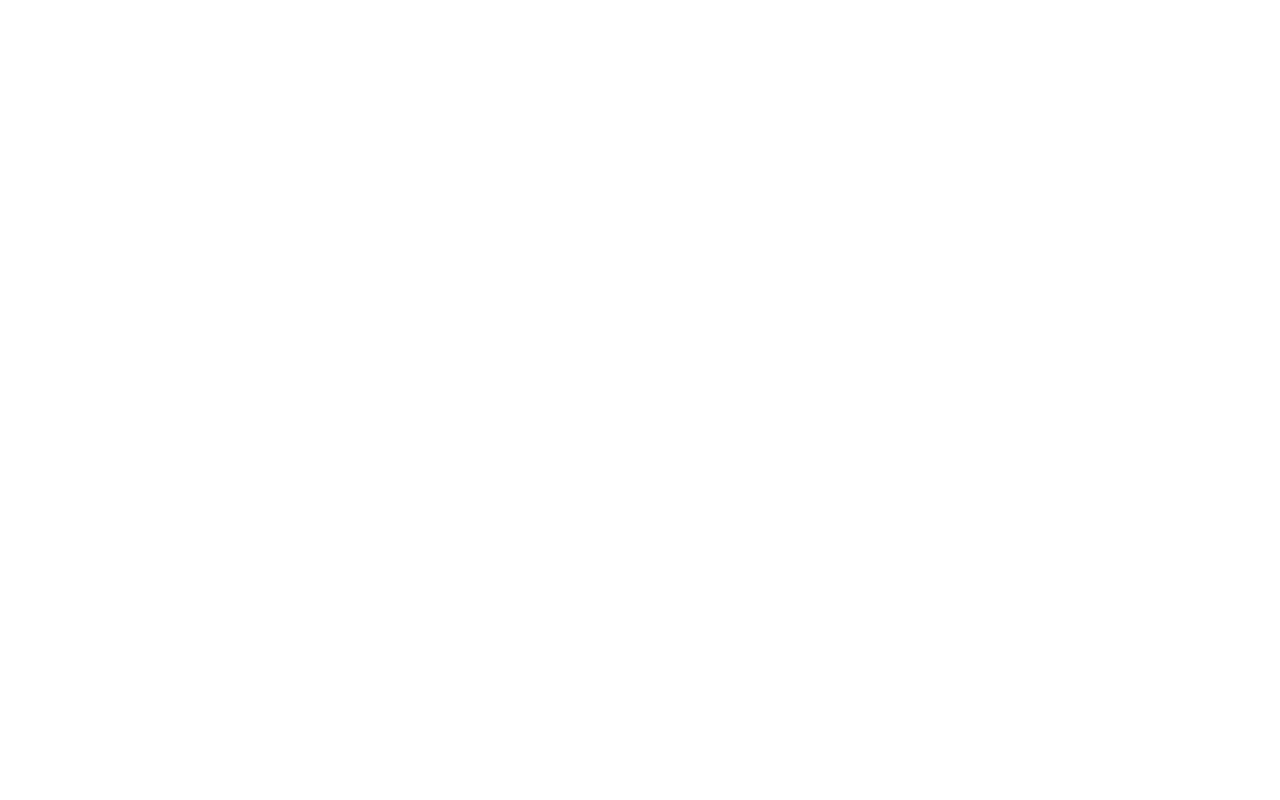
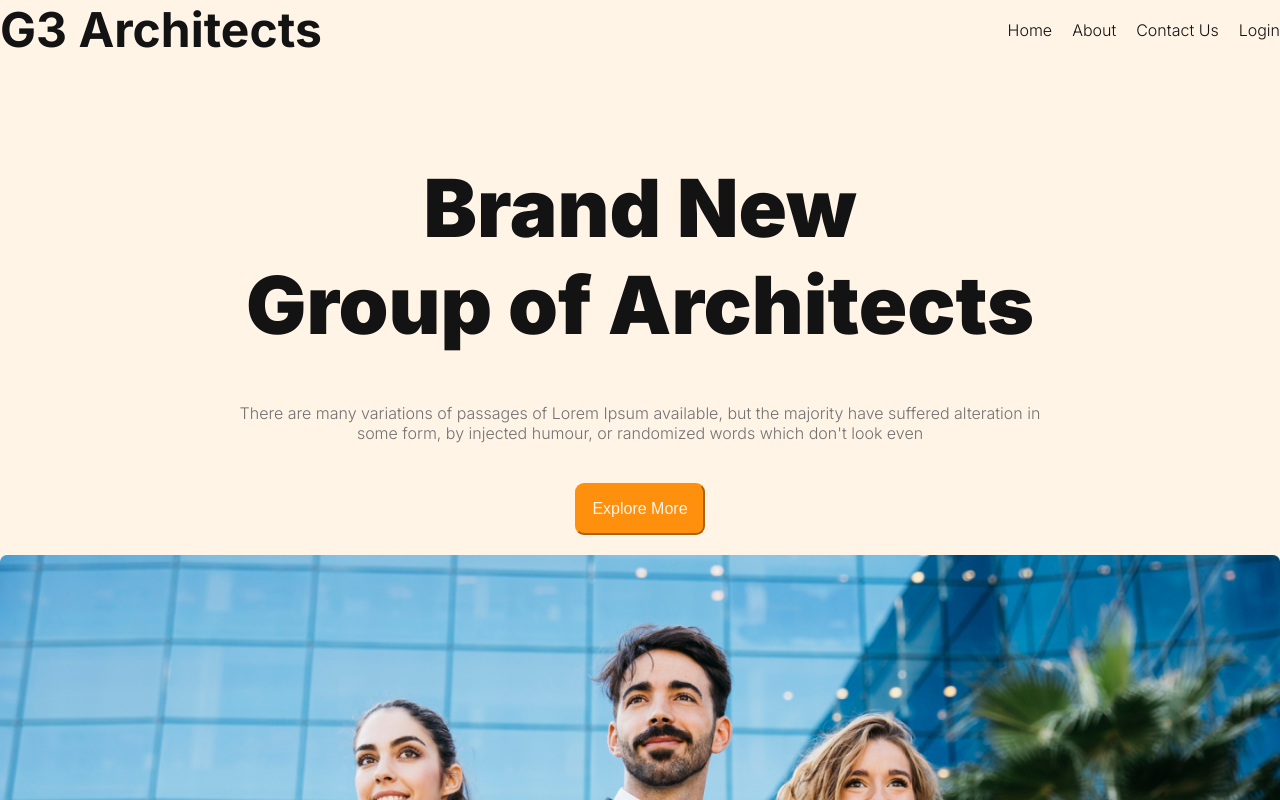
Before and after one commit to naimaashraftithii/g3_architecture_responsive, a plain HTML site: page index.html in a window 1280 px wide. Shown: the top 800 px of the page. Drawn offline with Linux system fonts and the light colour scheme.

Commit message:
complete nav section and banner section

```diff
--- a/index.html
+++ b/index.html
@@ -3,9 +3,57 @@
 <head>
     <meta charset="UTF-8">
     <meta name="viewport" content="width=device-width, initial-scale=1.0">
+    <link rel="stylesheet" href="./style.css">
+    <!-- Font style -->
+    <link rel="preconnect" href="https://fonts.googleapis.com">
+<link rel="preconnect" href="https://fonts.gstatic.com" crossorigin>
+<link href="https://fonts.googleapis.com/css2?family=Inter:ital,opsz,wght@0,14..32,100..900;1,14..32,100..900&family=Raleway:ital,wght@0,100..900;1,100..900&family=Work+Sans:ital,wght@0,100..900;1,100..900&display=swap" rel="stylesheet">
+
     <title>G3 architecture</title>
 </head>
-<body>
+<body class="g3_architecture_container inter-sans">
+
+  <!-- Header section start here -->
+  <header class="header_container color_orange2">
+    <nav class="navbar">
+      <h2 class="logo color_dark_black ">G3  Architects</h2>
+      <ul class="nav_list">
+        <li class="nav-item"><a href="" class="nav-link">Home</a></li>
+        <li class="nav-item"><a href="" class="nav-link">About</a></li>
+        <li class="nav-item"><a href="" class="nav-link">Contact Us</a></li>
+        <li class="nav-item"><a href="" class="nav-link">Login</a></li>
+      </ul>
+    </nav>
+     <div class="banner_section" >
+        <div class="banner_section_text color_dark_black">
+            <h3 class="banner_txt1">Brand New </br>
+
+Group of Architects </h3>
+            <div class="banner_txt2 color_gray" >
+                 <p>There are many variations of passages of Lorem Ipsum available, but the majority have suffered alteration in </br>some form, by injected humour, or randomized words which don't look even </p>
+            </div>
+        </br>
+           <div class="g3_architecture_container_btn">
+            <button type="button" class="btn btn-primary btn-lg orange_btn">Explore More</button>
+           </div>
+        </div>
+
+         <div>
+            <img class="header_container_banner_img" src="./images/banner.png" alt="Here is image">
+         </div>
+     </div>
+
+  </header>
+</body>
+
+    <!-- Header section end here -->
+
+
+
+
+
+
+
 
 </body>
 </html>
--- a/style.css
+++ b/style.css
@@ -0,0 +1,126 @@
+
+ * {
+  margin: 0;
+  padding: 0;
+  box-sizing: border-box;
+}
+
+html, body {
+    width: 100%;
+    margin: 0;
+    padding: 0;
+    color: #727272;
+}
+.color_gray{
+ color: #727272;
+}
+.color_orange{
+  color: #FF900E;
+}
+.color_orange2{
+    background-color: rgba(255, 144, 14, 0.1);
+}
+
+.color_dark_black{
+color: #131313;
+}
+.inter-sans {
+    font-family: "Inter", sans-serif;
+    font-optical-sizing: auto;
+    font-weight: 300;
+    font-style: normal;
+}
+
+.navbar , .banner_section ,.header_container_banner_img {
+    max-width: 1440px;
+    margin: 0 auto;
+}
+.orange_btn{
+    font-size: 1em;
+    font-weight: 200;
+    color:#FFF4E7;
+    background-color: #FF900E;
+    border-color: #FF900E;
+    border-radius: 9px;
+    padding:15px;
+    margin:20px;
+    transition-duration: 0.4s;
+    cursor: pointer;
+
+}
+.orange_btn:hover{
+
+    color:#FFF4E7;
+    background-color:mediumblue;
+    border-color: mediumblue;
+    border-radius: 9px;
+    padding:20px;
+    margin:25px;
+    transition-duration: 0.4s;
+    cursor: pointer;
+
+
+}
+
+
+.logo{
+    font-size: 3rem;
+    font-family: 300;
+}
+.navbar {
+    display: flex;
+    justify-content: space-between;
+    align-items: center;
+}
+
+.nav_list {
+    display: flex;           /* Make links horizontal */
+    list-style: none;        /* Remove bullets */
+    margin: 0;
+    padding: 0;
+    gap: 20px;               /* Add space between items */
+}
+
+.nav-link {
+    text-decoration: none;   /* Remove underline */
+    color: #131313;          /* Set link color */
+    font-weight: 300;
+}
+
+.nav-link:hover {
+    color: white;          /* Optional: hover effect */
+    background-color:orangered;
+    border-radius: 9px;
+    padding:10px;
+    margin:15px;
+    transition-duration: 0.4s;
+    cursor: pointer;
+}
+
+.banner_section{
+    margin: 100px auto;
+    text-align: center;
+}
+.banner_txt1{
+    font-weight: 900;
+    font-size: 5rem;
+}
+.banner_txt2 {
+    margin-top: 50px;
+    font-weight: 300;
+
+}
+.header_container_banner_img{
+    width:100%;
+
+}
+
+
+
+
+@media screen  and (max-width: 576px){
+    .nav_list, .navbar{
+    flex-direction: column;
+    }
+
+}
```
